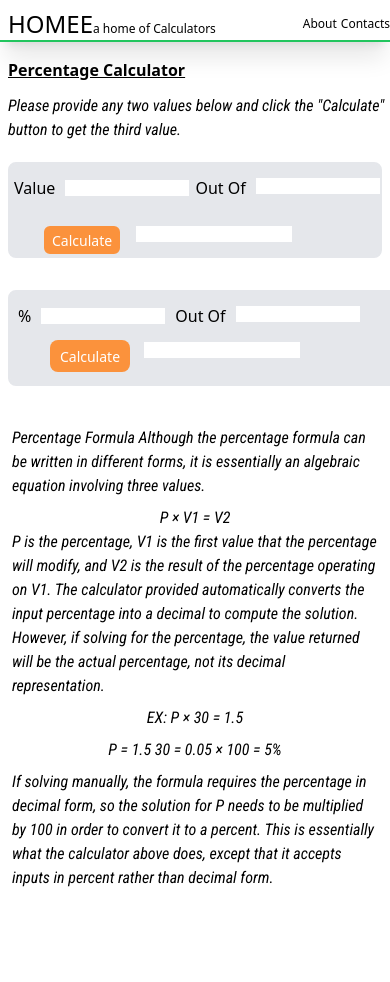
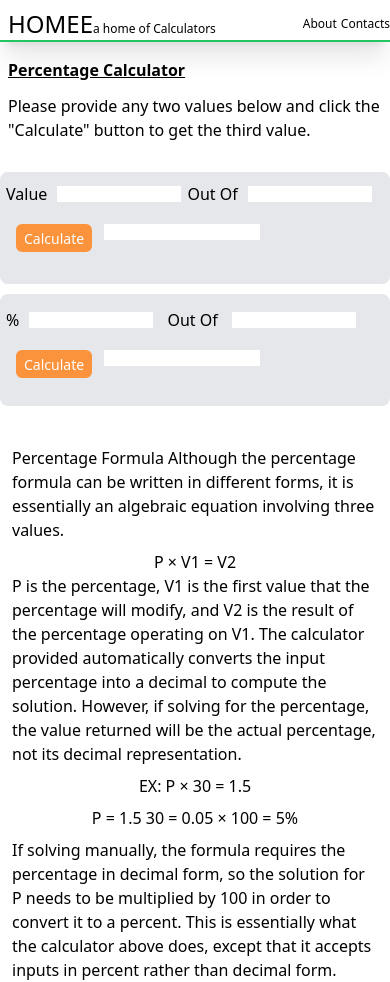
Before and after one commit to FixxooXD/clgproject.github.io, a website: page percentage.html in a window 390 px wide. Before the commit the page ends 890 px from the top, so only its background shows below. Drawn offline with Linux system fonts and the light colour scheme.

Commit message:
update on  responsiveness  of persentage calc

```diff
--- a/percentage.html
+++ b/percentage.html
@@ -17,15 +17,29 @@
 
     <title>Percentage Calculator</title>
     <style>
-      #texts{
-        font-family: 'Roboto Condensed', sans-serif;
+      #Box-1{
+          width: 50%;
+      }
+      @media only screen and (max-width: 520px) {
+        #Box-1{
+       min-width: 100%;
+         margin-left: 0;
+         margin-right: 0;
+         margin-top: 10px;
+         height:8rem;
         }
 
-        @media only screen and (max-width: 320px) {
+  }
+
+  @media only screen and (max-width: 730px) {
         #Box-1{
-            width: 100%;
+       min-width: 100%;
+         margin-left: 0;
+         margin-right: 0;
+         margin-top: 10px;
+         height:7rem;
+        }
 
-      }
 }
 
     </style>
@@ -43,46 +57,34 @@
    </div>
    <h1 class="mt-4 ml-2 font-bold sm:text-3xl underline">Percentage Calculator</h1>
    <p class="mt-3 ml-2 sm:text-lg" id="texts">Please provide any two values below and click the "Calculate" button to get the third value.</p>
-    <div class="flex flex-cols mt-2">
-
+   <div id="body" class="flex flex-col justify-center  items-center mt-5 ">
     <!-- value -->
-    <div id="Box-1" class="border-2 w-screen  sm:ml-auto mx-2 rounded-lg  sm:mr-auto sm:w-2/4 mt-3 h-24 sm:h-32 sm:-6/12 bg-gray-200 ">
+    <div id="Box-1" class="border-2 rounded-lg mt-3 h-24 bg-gray-200 ">
+      <div class="flex flex-row mt-2">
+    <p ><span class="text mx-1  ">Value</span> <input  class="border-2 w-32 h-5" type="text" name="MarkSecured" id="value1"></p>
+    <p><span class="text mx-1  mt-2  " >Out Of</span> <input class="border-2 w-32 h-5 " type="text" name="Total" id="value2"></p>
+  </div>
     <div class="flex flex-row mt-3">
-    <p ><span class="text mx-1 sm:ml-14 sm:text-xl">Value</span> <input  class="border-2 w-32 h-5 sm:w-48 sm:h-7   " type="text" name="MarkSecured" id="value1"></p>
-
-     <!-- total -->
-    <p><span class="text mx-1  mt-3 sm:ml-5 sm:text-xl " >Out Of</span> <input class="border-2 w-32 h-5 absolute sm:w-48 mx-1 sm:mt-1 sm:h-7" type="text" name="Total" id="value2"></p>
-  </div>
-
-
-  <div class="flex flex-row mt-3">
-     <!-- button -->
-    <button class="border-2 mt-3 ml-8 px-2 sm:ml-40 bg-orange-400 w-20 h-8 rounded-lg" onclick="persent()" ><span class="text-sm text-white">Calculate</span></button>
-
-    <input class="border-2 mt-3 ml-3 h-5 w-40 sm:w-48 sm:h-7 " type="text" name="Percentage" id="ans">
-  </div>
+    <button class="border-2 mt-1  px-2  bg-orange-400 w-20 h-8 rounded-lg ml-3" onclick="persent()" ><span class="text-sm text-white">Calculate</span></button>
+    <input class="border-2 mt-1  h-5 w-40 ml-2" type="text" name="Percentage" id="ans">
 </div>
 </div>
 
-
 <!-- Percentage -->
 
- <div  class="border-2 w-screen mt-8  h-24  rounded-lg mx-2 sm:ml-auto sm:mr-auto sm:h-32 sm:w-6/12 bg-gray-200 ">
-
-    <div class="flex flex-row  mt-3 ">
-      <!-- value -->
-    <p><span class=" ml-2  mx-2 sm:ml-28 sm:text-xl" >%</span><input  class="Percentage border-2 w-32 sm:h-7 h-5 sm:w-48" type="text" name="MarkSecured" id="value3"></p>
-
-    <!-- persentage -->
-   <p><span class="text mx-2 mt-3 sm:ml-5 sm:text-xl"  >Out Of</span> <input class="border-2 w-32 sm:h-7 h-5 absolute sm:w-48" type="text" name="Totall" id="value4"></p>
+<div id="Box-1" class="border-2 rounded-lg mt-3 h-24 bg-gray-200 ">
+  <div class="flex flex-row mt-3">
+<p ><span class="text mx-1 ">%</span> <input  class="border-2 w-32 h-5" type="text" name="MarkSecured" id="value3"></p>
+<p><span class="text ml-3  mt-3  " >Out Of</span> <input class="border-2 w-32 h-5 ml-2" type="text" name="Total" id="value4"></p>
 </div>
-
-
-    <div class="flex flex-row  sm:mt-3">
-   <button class="secondBtn  mt-3 ml-10 px-2  sm:ml-40 bg-orange-400 w-20 h-8 rounded-lg" onclick="val()" ><span class="text-sm text-white rounded-lg">Calculate</span></button>
-     <!-- PERSENTAGE OF -->
-   <input class=" border-2 mt-3 ml-3 h-5 w-40 sm:w-48 sm:h-7" type="text"  id="anserrr">
+<div class="flex flex-row mt-3">
+<button class="border-2 mt-1  px-2  bg-orange-400 w-20 h-8 rounded-lg ml-3" onclick="val()" ><span class="text-sm text-white">Calculate</span></button>
+<input class="border-2 mt-1  h-5 w-40 ml-2 " type="text" name="Percentage" id="anserrr">
 </div>
+</div>
+<!-- </div> -->
+<!-- </div> -->
+<!-- </div> -->
 </div>
 
 
--- a/tailwind.config.js
+++ b/tailwind.config.js
@@ -3,7 +3,8 @@ module.exports = {
   './components/**/*.{html,js}',
   './index.html',
   './agecalc.html',
- './percentage.html',],
+ './percentage.html',
+'./pres.html',],
   theme: {
     extend: {},
   },
```
Also changed, not shown: pres.html (added, +68 -0 lines), index.html (line endings or trailing spaces), tailwind.css, 1 other file. Lines whose indentation alone changed are shown as unchanged.
